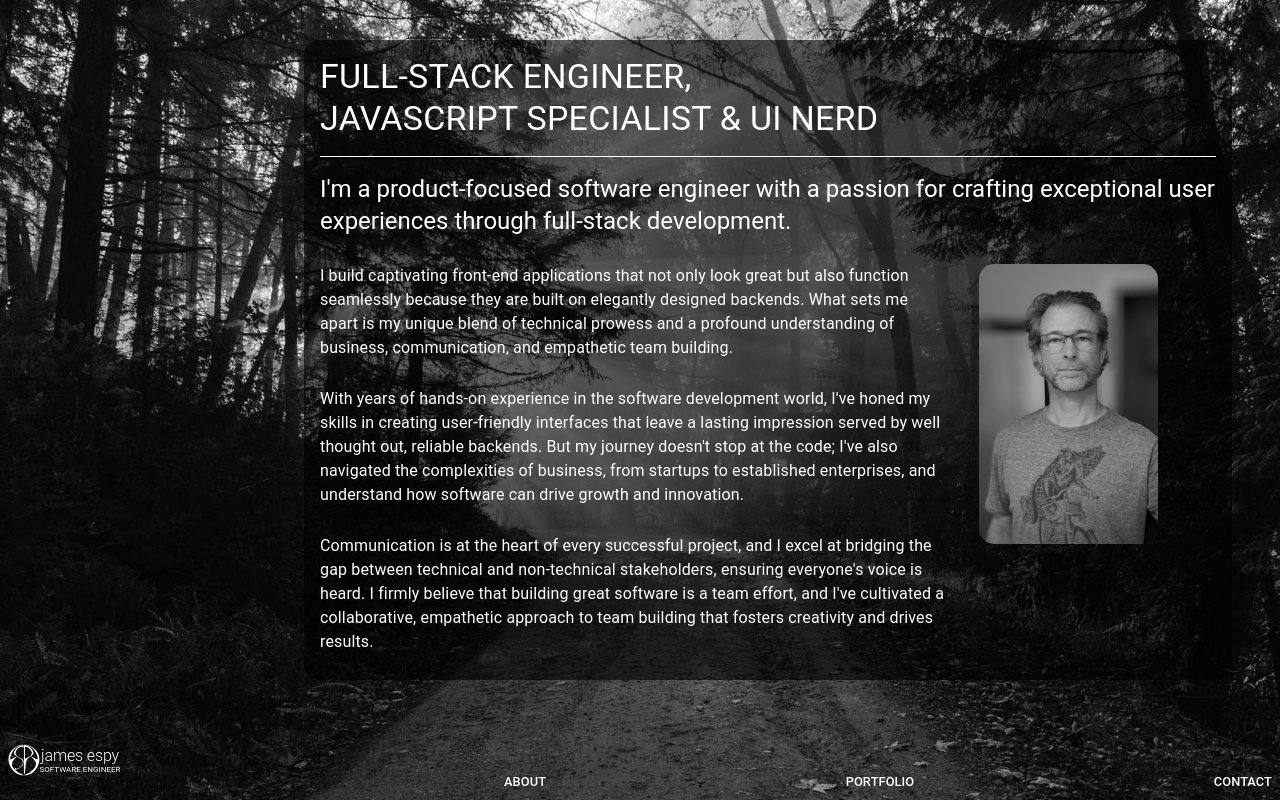
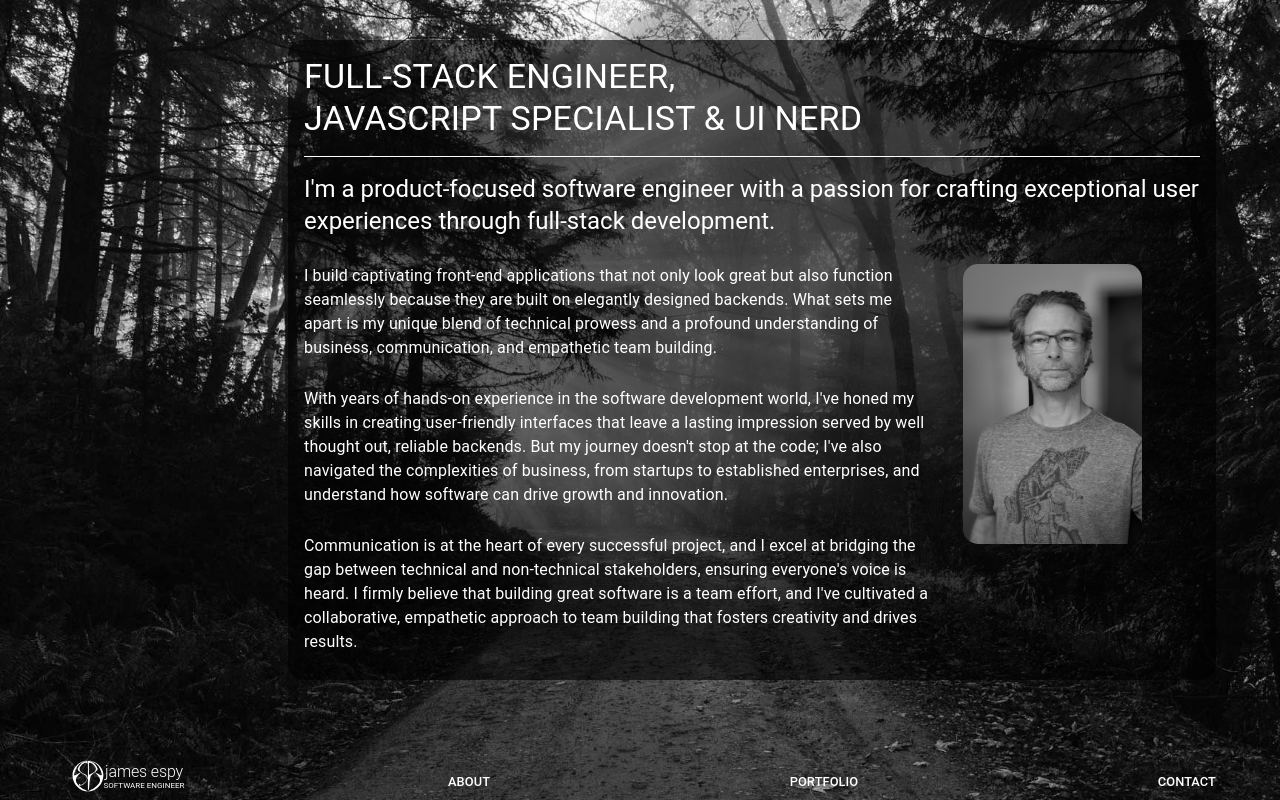
Before and after one commit to jespy2/ewd-site, a React (Create React App) app: page / in a window 1280 px wide. Built offline with nearby package versions, Linux system fonts and the light colour scheme.

Commit message:
adjusted footer width and placement

```diff
--- a/src/components/footer/Footer.module.scss
+++ b/src/components/footer/Footer.module.scss
@@ -1,9 +1,9 @@
 .espylogo {
   width: 20rem;
-  height: 22rem;
+  // height: 22rem;
   position: absolute;
   bottom: 2rem;
-  left: 0;
+  left: 5vw;
   svg {
     width: 15rem;
     height: 15rem;
@@ -19,14 +19,14 @@
   }
 }
 .navContainer {
-  width: 70vw;
+  width: 40vw;
   display: flex;
   flex-direction: row;
   justify-content: space-between;
   align-items: flex-end;
   position: absolute;
   bottom: 2rem;
-  right: 2rem;
+  right: 5vw;
   text-align: right;
   font-size: 1.5rem;
   font-weight: bold;
@@ -39,9 +39,9 @@
 @media screen and (max-width: 1900px) {
   .espylogo {
     width: 12rem;
-    height: 12rem;
-    bottom: 1rem;
-    left: 0;
+    // height: 12rem;
+    // bottom: 2rem;
+    left: 5vw;
     svg {
       width: 8rem;
       height: 8rem;
@@ -62,9 +62,9 @@
 @media screen and (max-width: 900px) {
   .espylogo {
   width: 10rem;
-  height: 10rem;
-  bottom: 0;
-  left: 0;
+  // height: 10rem;
+  bottom: 1rem;
+  left: 5vw;
   svg {
     width: 5rem;
     height: 5rem;
@@ -98,7 +98,7 @@
       align-items: center;
       justify-content: center;
     width: 8rem;
-    height: 3rem;
+    // height: 3rem;
     svg {
       width: 2rem;
       height: 2rem;
@@ -135,7 +135,8 @@
         align-items: center;
         justify-content: center;
         width: 8rem;
-        height: 3rem;
+        // height: 3rem;
+        bottom: .5rem;
         svg {
           width: 2rem;
           height: 2rem;
@@ -154,7 +155,7 @@
     .navContainer {
       width: 60vw;
       bottom: .5rem;
-      right: .5rem;
+      right: 5vw;
       text-align: right;
       h6 {
         font-size: .8rem;
--- a/src/pages/home/Home.module.scss
+++ b/src/pages/home/Home.module.scss
@@ -32,8 +32,8 @@
     height: fit-content;
     width: 70vw;
     top: 45%;
-    left: 60%;
-    transform: translate(-50%, -50%);
+    right: 5vw;
+    transform: translateY(-50%);
     text-align: left;
     border-radius: 15px;
     margin: 0 auto;
```
